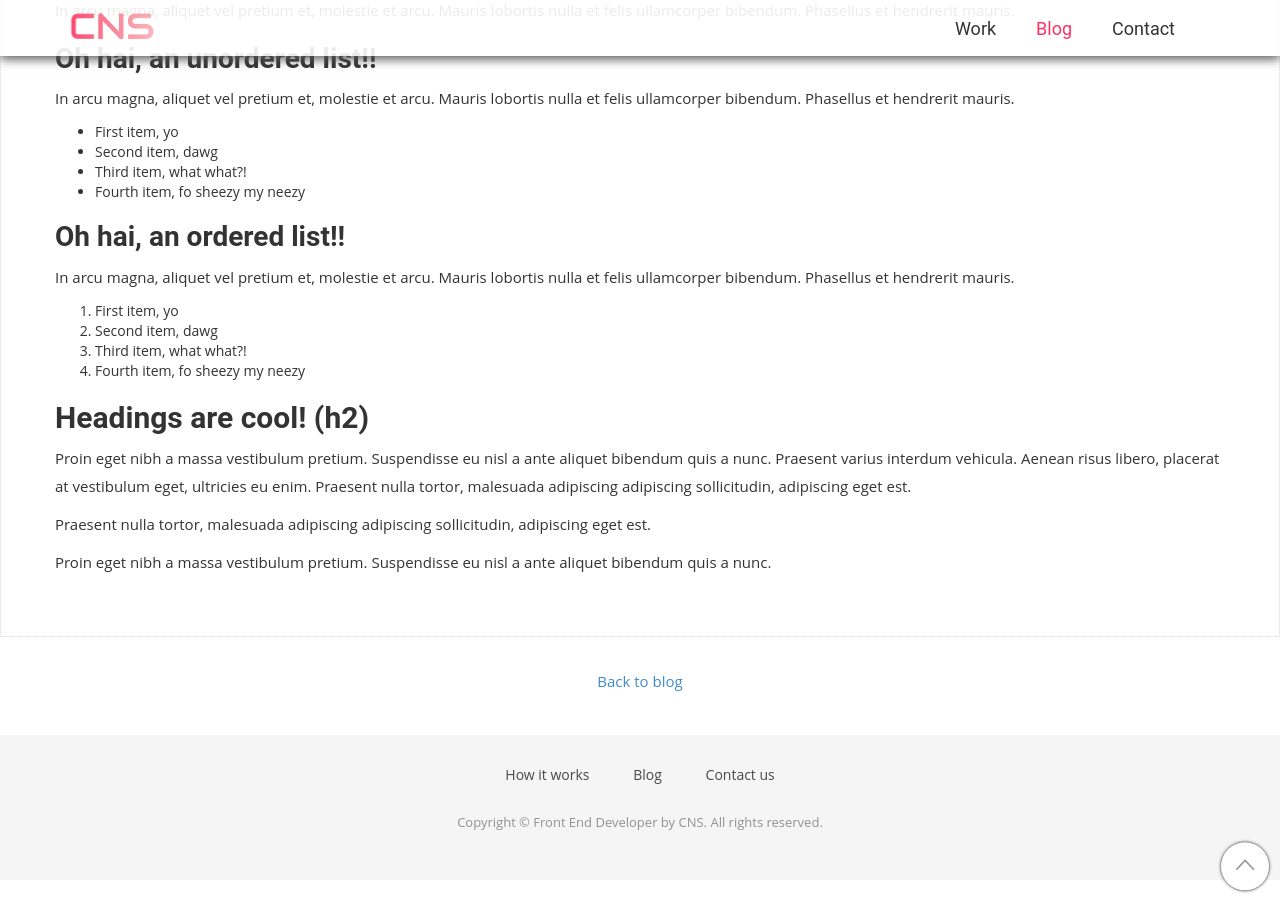
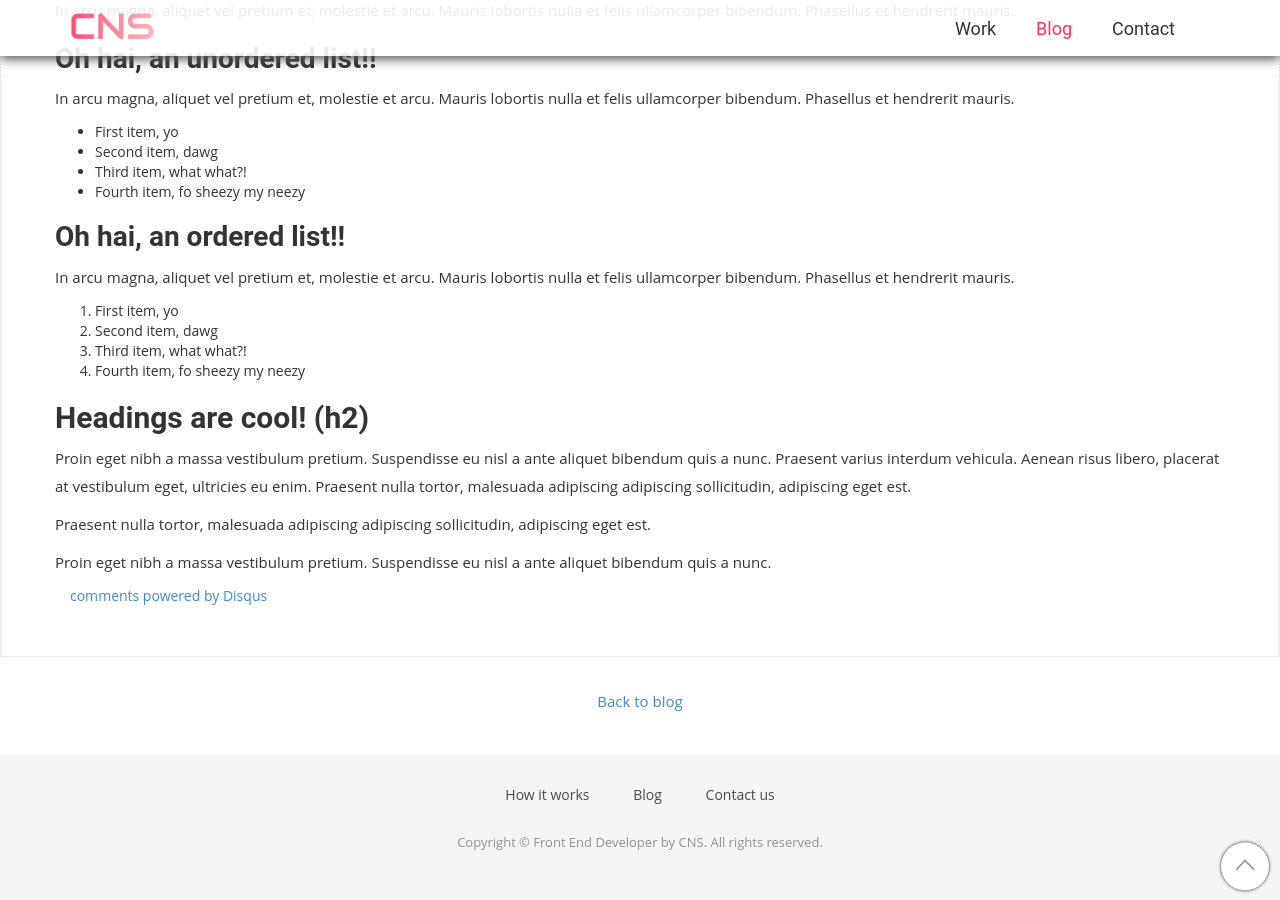
Before and after one commit to ldc84/.github.io, a Jekyll site: the page built from _posts/2016-05-20-this-post-demonstrates-post-content-styles.md, in a window 1280 px wide and 900 px high, scrolled down 1425 px. Built offline with Jekyll 4.4.1, drawn with Linux system fonts in a browser that asks for light colours; some web fonts are replaced; comment, search, counter and statistics services are not loaded.

Commit message:
blog add

```diff
--- a/_layouts/post.html
+++ b/_layouts/post.html
@@ -18,6 +18,20 @@
           </div>
         </div><!-- .col-md-7 close -->
       </div>
+	  <section class="disqus">
+        <div id="disqus_thread"></div>
+        <script type="text/javascript">
+            var disqus_shortname = 'isme2n';
+            /* * * DON'T EDIT BELOW THIS LINE * * */
+            (function() {
+                var dsq = document.createElement('script'); dsq.type = 'text/javascript'; dsq.async = true;
+                dsq.src = '//' + disqus_shortname + '.disqus.com/embed.js';
+                (document.getElementsByTagName('head')[0] || document.getElementsByTagName('body')[0]).appendChild(dsq);
+            })();
+        </script>
+        <noscript>Please enable JavaScript to view the <a href="http://disqus.com/?ref_noscript">comments powered by Disqus.</a></noscript>
+        <a href="http://disqus.com" class="dsq-brlink">comments powered by <span class="logo-disqus">Disqus</span></a>
+        </section>
     </div>
   </section>
 </div>
@@ -25,6 +39,7 @@
   <a href="{{ site.baseurl }}/blog">Back to blog</a>
 </p>
 
+
 <script type="text/javascript">
 $(function(){
 	$('header .navbar-default .navbar-nav a').eq(1).addClass('active');
```
